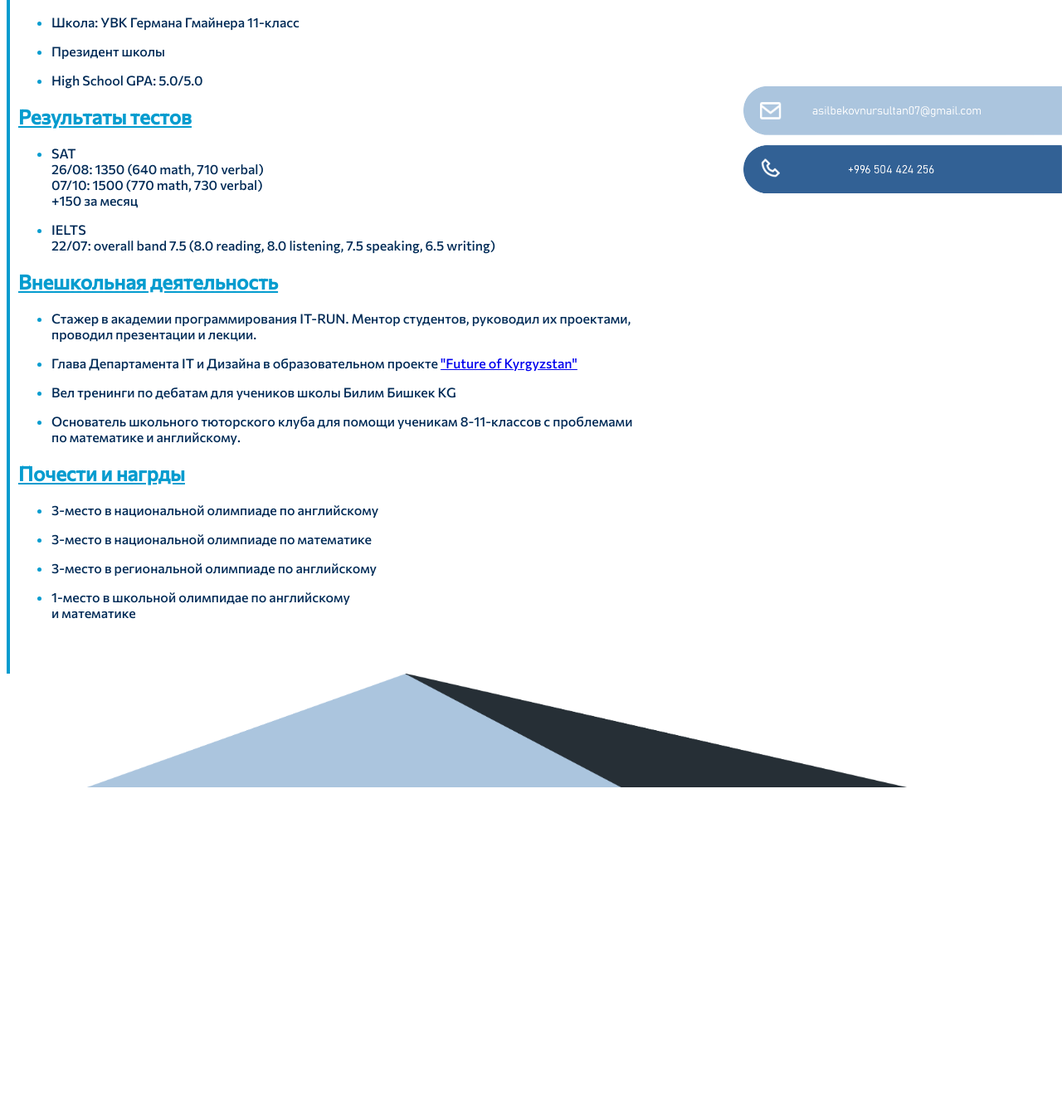
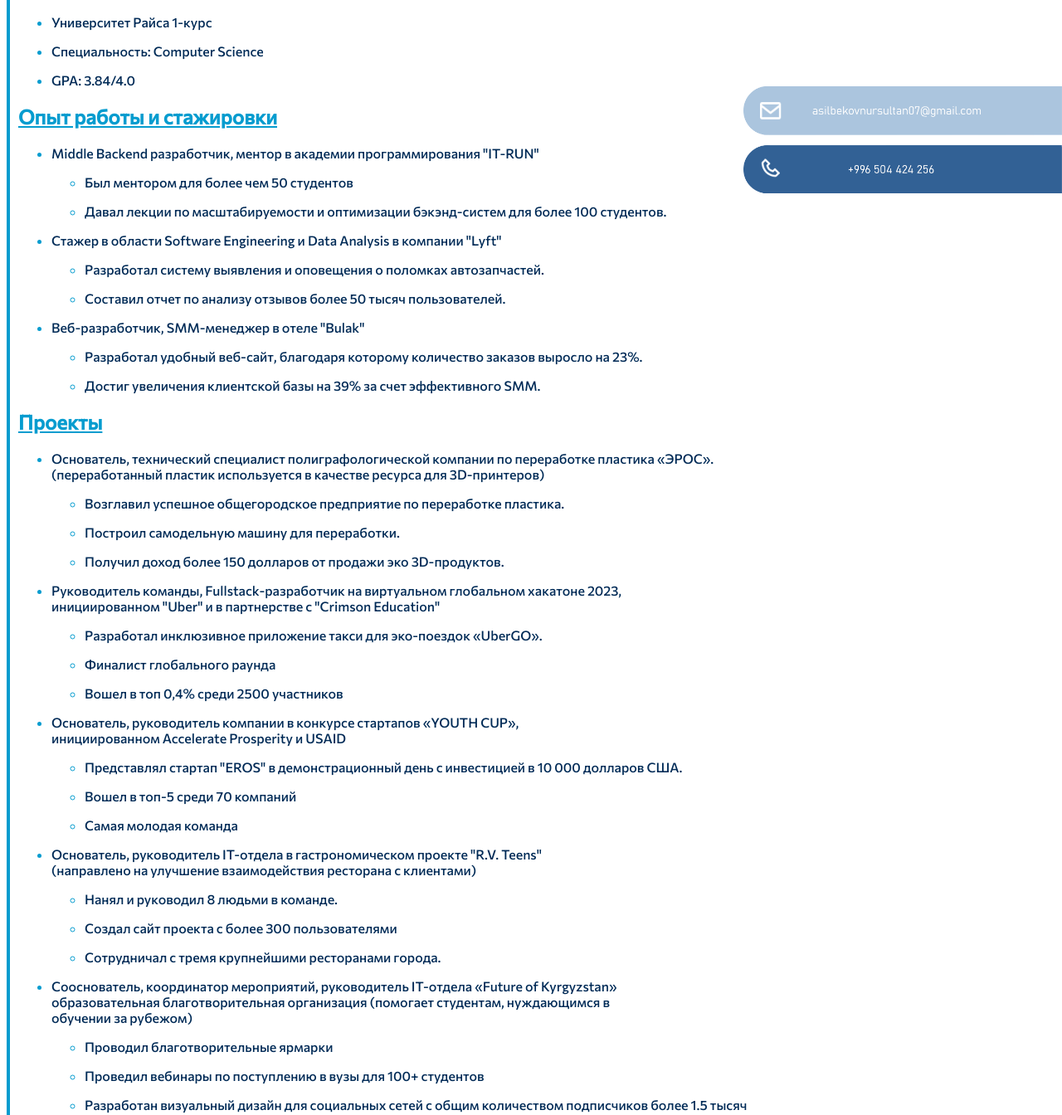
Before and after one commit to smetana228/cv, a plain HTML site: page index.html in a window 1280 px wide. Shown: the part 427-1771 px from the top of the page at 83% size. Before the commit the page ends 1376 px from the top, so only its background shows below. Drawn offline with nearby package versions, Linux system fonts and the light colour scheme.

Commit message:
Update index.html

```diff
--- a/index.html
+++ b/index.html
@@ -15,7 +15,7 @@
 
  	<img class=hero_box src="1.png"></img>
 
- 	<a href="tel: +996504424256" target="_blank"><img class=border2 src="border2.png"></img></a>
+ 	<a href="tel: +1(832)8152670" target="_blank"><img class=border2 src="border2.png"></img></a>
  	<a href="mailto:asilbekovnursultan07@gmail.com" target="_blank"><img class=border3 src="border3.png"></img></a>
  	<a href="https://discordapp.com/users/668133145798901810/" target="_blank"><img width=70 class=logos src="discord.png"></img></a>
  	<a href="https://www.instagram.com/smetanauu/" target="_blank"><img width=70 class=logos1 src="instagram.png"></img></a>
@@ -26,34 +26,69 @@
  	<h1>Асилбеков Нурсултан</h1>
  	<h2>Образование</h2>
  	<ul>
-	 	<li><p>Школа: УВК Германа Гмайнера 11-класс</p></li>
-	 	<li><p>Президент школы</p></li>
-	 	<li><p>High School GPA: 5.0/5.0</p></li>
+	 	<li><p>Университет Райса 1-курс</p></li>
+	 	<li><p>Специальность: Computer Science </p></li>
+	 	<li><p>GPA: 3.84/4.0</p></li>
 	</ul>
-	<h2>Результаты тестов</h2>
+	<h2>Опыт работы и стажировки</h2>
 	<ul>
-		<li><p>SAT<br>
-		       26/08: 1350 (640 math, 710 verbal)<br>
-		       07/10: 1500 (770 math, 730 verbal)<br>
-		       +150 за месяц</p></li>
-		<li><p>IELTS<br>
-		       22/07: overall band 7.5 (8.0 reading, 8.0 listening, 7.5 speaking, 6.5 writing)</p></li>
+		<li><p>Middle Backend разработчик, ментор в академии программирования "IT-RUN"</p></li>
+		<ul>
+			<li><p>Был ментором для более чем 50 студентов</p></li>
+			<li><p>Давал лекции по масштабируемости и оптимизации бэкэнд-систем для более 100 студентов.</p></li>
+		</ul>
+		<li><p>Стажер в области Software Engineering и Data Analysis в компании "Lyft"</p></li>
+		<ul>
+			<li><p>Разработал систему выявления и оповещения о поломках автозапчастей.</p></li>
+			<li><p>Составил отчет по анализу отзывов более 50 тысяч пользователей.</p></li>
+		</ul>
+		<li><p>Веб-разработчик, SMM-менеджер в отеле "Bulak"</p></li>
+		<ul>
+			<li><p>Разработал удобный веб-сайт, благодаря которому количество заказов выросло на 23%.</p></li>
+			<li><p>Достиг увеличения клиентской базы на 39% за счет эффективного SMM.</p></li>
+		</ul>
+
 	</ul>
-	<h2>Внешкольная деятельность</h2>
+		<h2>Проекты</h2>
 	<ul>
-		<li><p>Стажер в академии программирования IT-RUN. Ментор студентов, руководил их проектами, <br> проводил презентации и лекции.</p></li>
-		<li><p>Глава Департамента IT и Дизайна в образовательном проекте <a href="https://www.instagram.com/futureofkg/" target="_blank">"Future of Kyrgyzstan"</a></p></li>
-		<li><p>Вел тренинги по дебатам для учеников школы Билим Бишкек KG</p></li>
-		<li><p>Основатель школьного тюторского клуба для помощи ученикам 8-11-классов с проблемами <br> по математике и английскому.</p></li>
+		<li><p>Основатель, технический специалист полиграфологической компании по переработке пластика «ЭРОС».
+			<br>(переработанный пластик используется в качестве ресурса для 3D-принтеров)</p></li>
+		<ul>
+			<li><p>Возглавил успешное общегородское предприятие по переработке пластика.</p></li>
+			<li><p>Построил самодельную машину для переработки.</p></li>
+			<li><p>Получил доход более 150 долларов от продажи эко 3D-продуктов.</p></li>
+		</ul>
+		<li><p>Руководитель команды, Fullstack-разработчик на виртуальном глобальном хакатоне 2023, <br> инициированном "Uber"
+			и в партнерстве с "Crimson Education"</p></li>
+		<ul>
+			<li><p>Разработал инклюзивное приложение такси для эко-поездок «UberGO».</p></li>
+			<li><p>Финалист глобального раунда</p></li>
+			<li><p>Вошел в топ 0,4% среди 2500 участников</p></li>
+		</ul>
+		<li><p>Основатель, руководитель компании в конкурсе стартапов «YOUTH CUP», <br> инициированном Accelerate Prosperity
+				и USAID</p></li>
+		<ul>
+			<li><p>Представлял стартап "EROS" в демонстрационный день с инвестицией в 10 000 долларов США.</p></li>
+			<li><p>Вошел в топ-5 среди 70 компаний</p></li>
+			<li><p>Самая молодая команда</p></li>
+		</ul>
+		<li><p>Основатель, руководитель IT-отдела в гастрономическом проекте "R.V. Teens" <br>
+			(направлено на улучшение взаимодействия ресторана с клиентами)</p></li>
+		<ul>
+			<li><p>Нанял и руководил 8 людьми в команде.</p></li>
+			<li><p>Создал сайт проекта с более 300 пользователями </p></li>
+			<li><p>Сотрудничал с тремя крупнейшими ресторанами города.</p></li>
+		</ul>
+		<li><p>Сооснователь, координатор мероприятий, руководитель IT-отдела «Future of Kyrgyzstan» <br>
+			образовательная благотворительная организация (помогает студентам, нуждающимся в <br> обучении за рубежом)</p></li>
+		<ul>
+			<li><p>Проводил благотворительные ярмарки</p></li>
+			<li><p>Проведил вебинары по поступлению в вузы для 100+ студентов</p></li>
+			<li><p>Разработан визуальный дизайн для социальных сетей с общим количеством подписчиков более 1.5 тысяч</p></li>
+		</ul>
+
 	</ul>
 
-	<h2>Почести и нагрды</h2>
-	<ul>
-		<li><p>3-место в национальной олимпиаде по английскому</p></li>
-		<li><p>3-место в национальной олимпиаде по математике</p></li>
-		<li><p>3-место в региональной олимпиаде по английскому</p></li>
-		<li><p>1-место в школьной олимпидае по английскому <br> и математике</p></li>
-	</ul>
 
 	<br>
 	<br>
```
